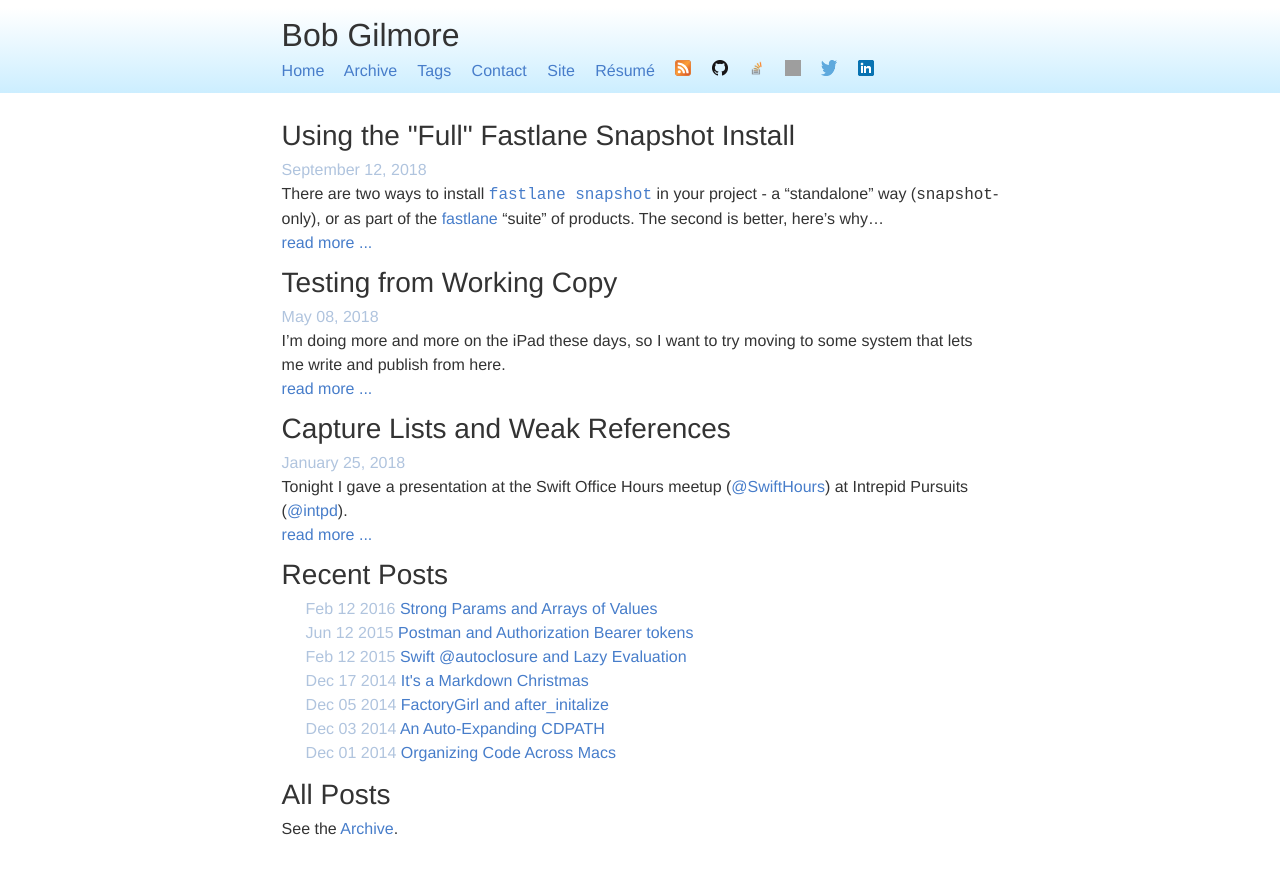
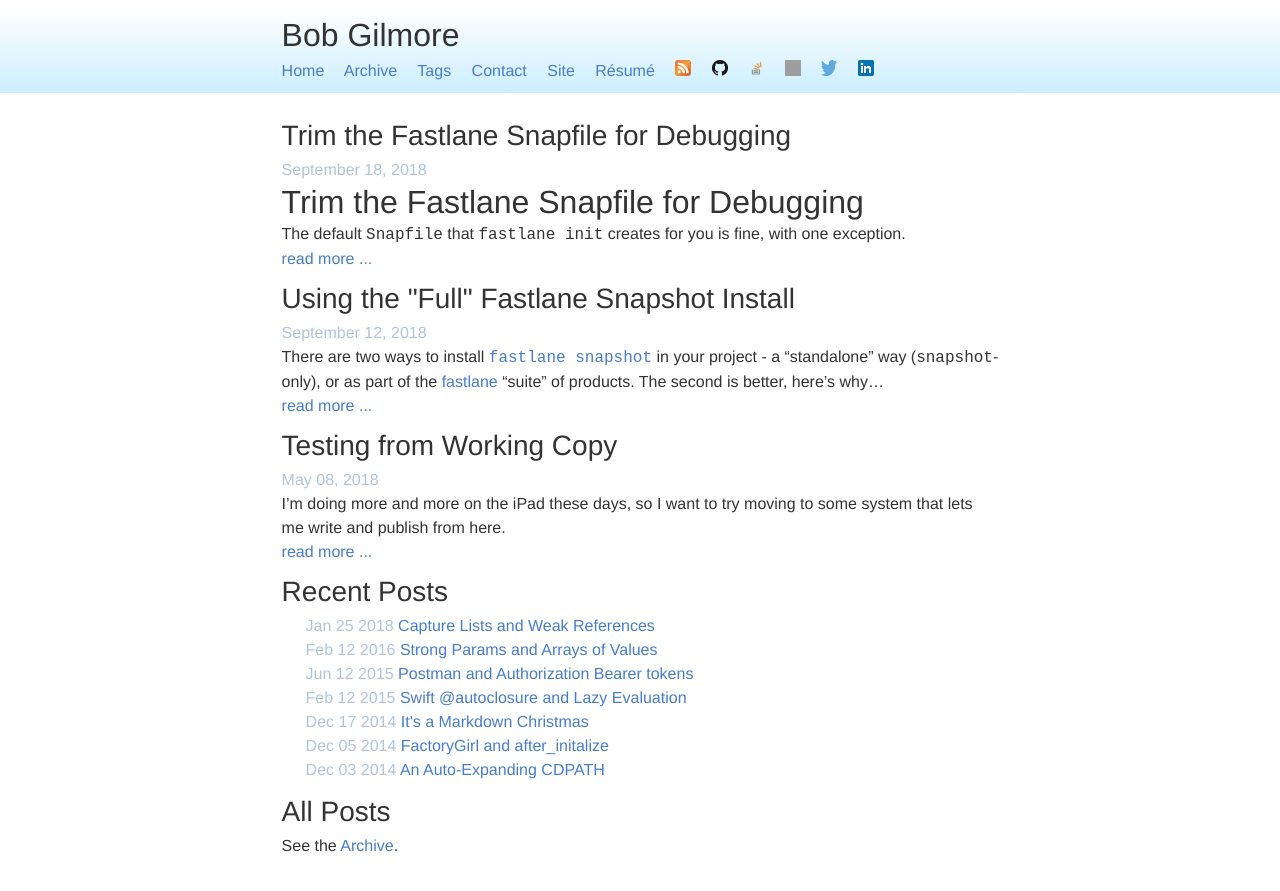
Before and after one commit to bobgilmore/bobgilmore.github.io, a Jekyll site: the page built from index.html, in a window 1280 px wide. Shown: the top 891 px of the page. Built offline with Jekyll 4.4.1, drawn with Linux system fonts in a browser that asks for light colours; some of the changed lines change nothing that is shown; grey boxes are pictures that could not be loaded.

Commit message:
Post trimming the Fastfile

````diff
--- a/_drafts/trim-fastlane-snapfile.md
+++ b/_posts/2018-09-18-trim-fastlane-snapfile.md
@@ -3,7 +3,7 @@ title: Trim the Fastlane Snapfile for Debugging
 tags:
 - fastlane
 - ios
-date: 2018-09-13 08:00:00
+date: 2018-09-18 22:30:00
 layout: post
 ---
 # Trim the Fastlane Snapfile for Debugging
@@ -13,7 +13,7 @@ Once you have your UI test files written, complete with `snapshot()` calls, you
 
 `fastlane snapshot`
 
-at the shell to see the results. But the debug cycle is way too long - it takes _forever_ to finish and show you what’s wrong. That’s because the default `Snapfile` runs under a _bunch_ of Simulators.
+at the shell to generate the screenshots. But the debug cycle is way too long - it takes _forever_ to finish and show you what’s wrong. That’s because the default `Snapfile` runs a _bunch_ of Simulators.
 
 Do yourself a favor and restrict it to run in **one** Simulator during the debugging process.
 
@@ -47,4 +47,10 @@ devices([
 ])
 ```
 
-Expand it back out to hit all Simulators after you've finished your basic debugging.
+Expand it back out to hit all Simulators after you've finished your basic debugging. But when you're debugging, be sure to shrink it back down to one device type.
+
+Similarly, if your "production" `Snapfile` uses multiple languages, trim the language list down while debugging.
+
+* First, trim it down to your development language and get thing working there.
+* Then, replace your development language with a *different* supported language, and fix the bugs related to other languages. Trust me, you'll have some.
+* Once you're finished, expand back out to the full language list.
````
